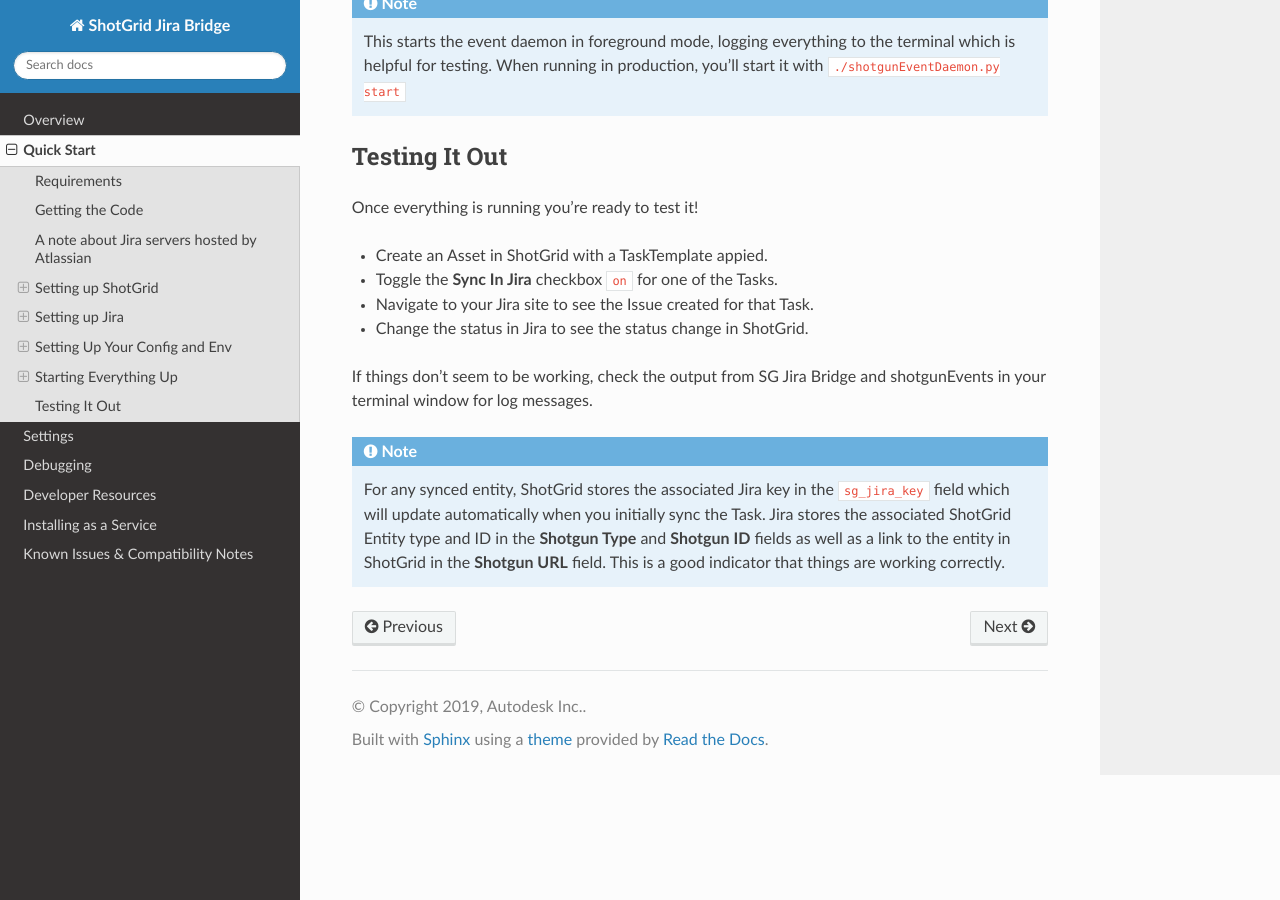
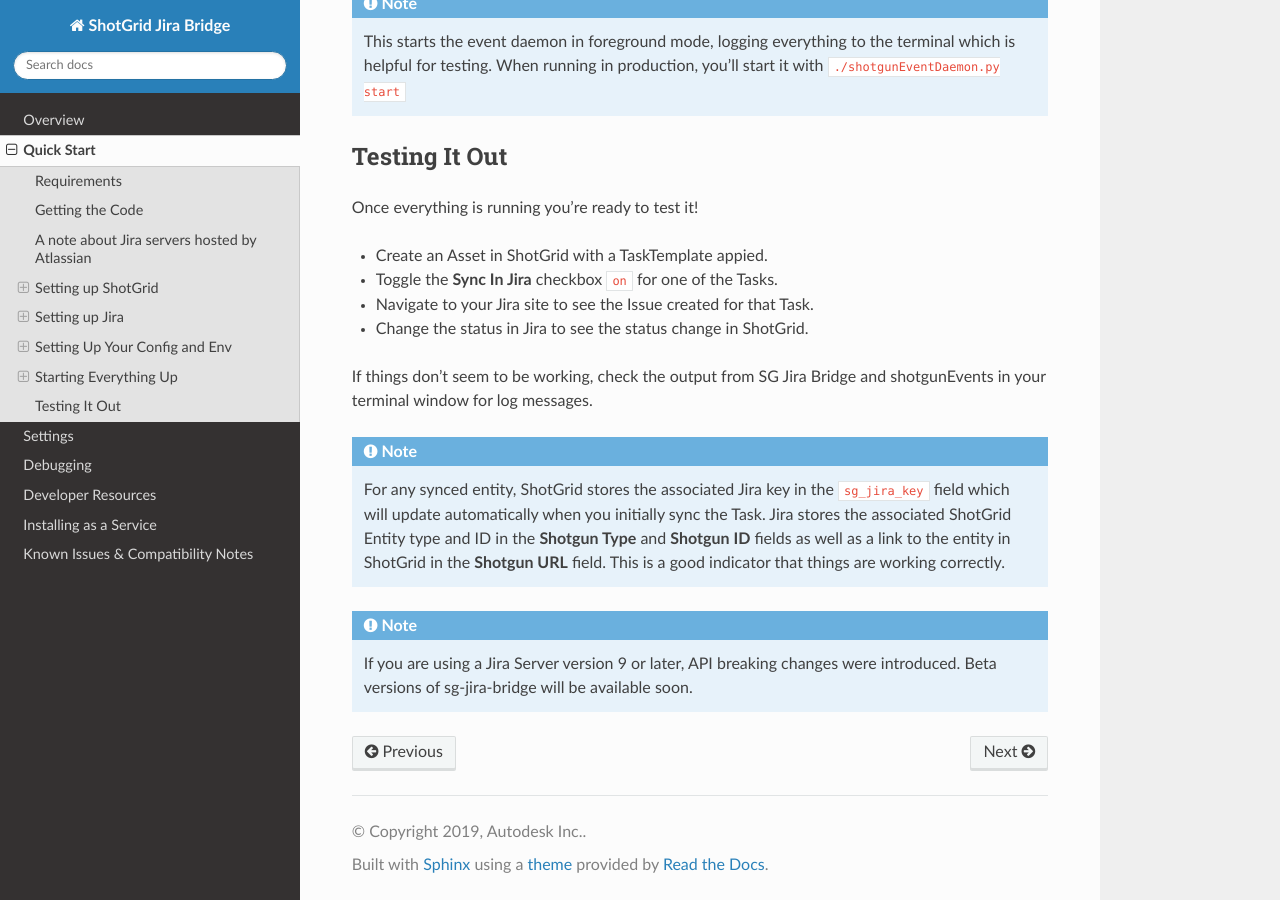
Before and after one commit to shotgunsoftware/sg-jira-bridge, a Sphinx documentation site: the page built from docs/quickstart.rst, in a window 1280 px wide and 900 px high, scrolled down 7522 px. Built offline with Sphinx 7.4.7 and the Read the Docs theme 2.0.0, drawn with Linux system fonts in a browser that asks for light colours.

Commit message:
Added note on documentation

```diff
--- a/docs/quickstart.rst
+++ b/docs/quickstart.rst
@@ -384,3 +384,7 @@
     the **Shotgun Type** and **Shotgun ID** fields as well as a link to the
     entity in ShotGrid in the **Shotgun URL** field. This is a good indicator
     that things are working correctly.
+
+.. note::
+    If you are using a Jira Server version 9 or later, API breaking changes
+    were introduced. Beta versions of sg-jira-bridge will be available soon.
```
